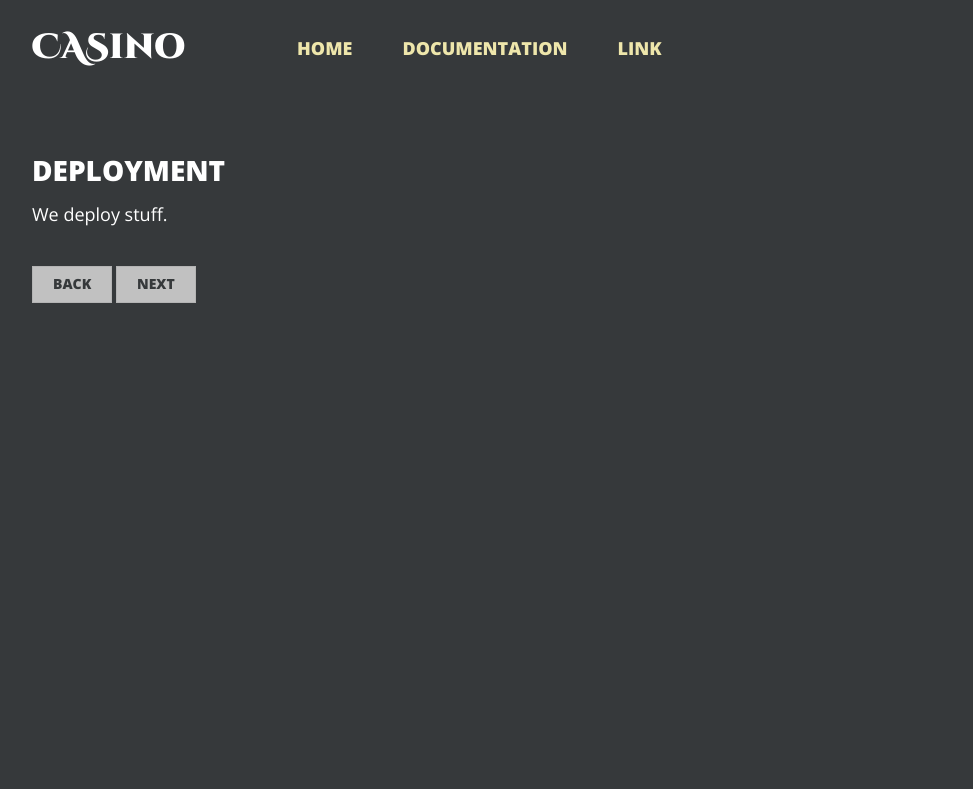
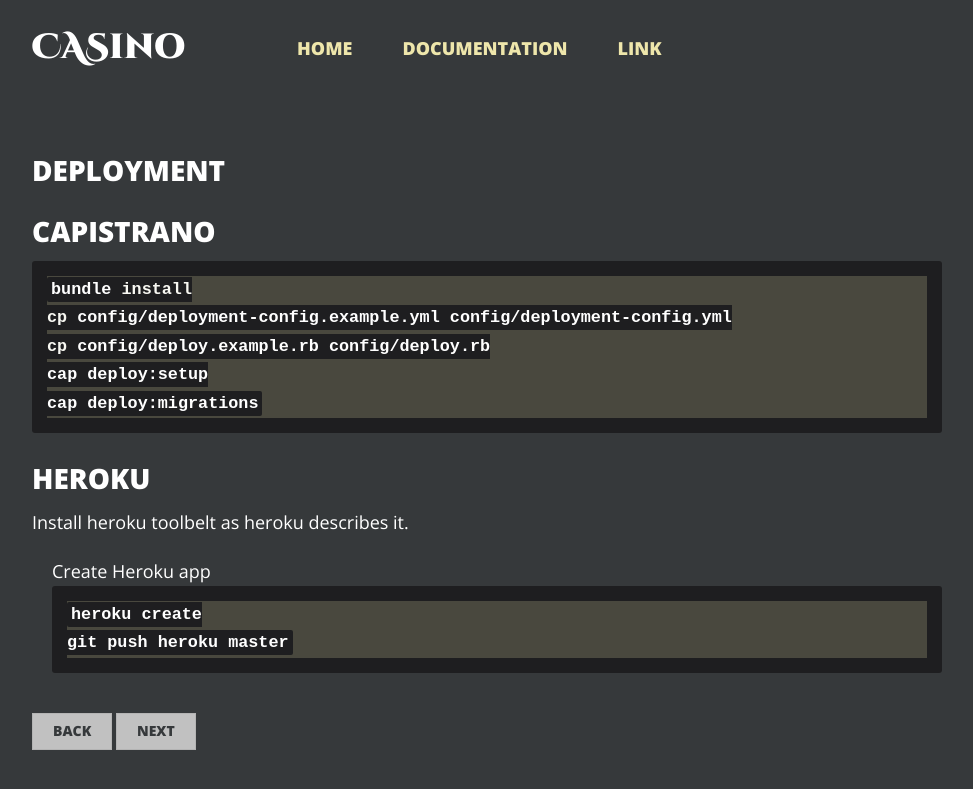
Before and after one commit to rbCAS/rbcas.github.com, a Jekyll site: the page built from docs/deployment/index.md, in a window 1280 px wide. Shown: the top 789 px of the page, without its empty margins (153-1126 px from the left). Built offline with Jekyll 4.4.1, drawn with Linux system fonts in a browser that asks for light colours.

Commit message:
add initial capistrano deployment doku

````diff
--- a/docs/deployment/index.md
+++ b/docs/deployment/index.md
@@ -5,4 +5,22 @@
 next_section: client-integration
 ---
 
-We deploy stuff.
+# Capistrano
+
+```bash
+bundle install
+cp config/deployment-config.example.yml config/deployment-config.yml
+cp config/deploy.example.rb config/deploy.rb
+cap deploy:setup
+cap deploy:migrations
+```
+
+# Heroku
+
+Install heroku toolbelt as heroku describes it.
+
+* Create Heroku app
+```bash
+heroku create
+git push heroku master
+```
````
